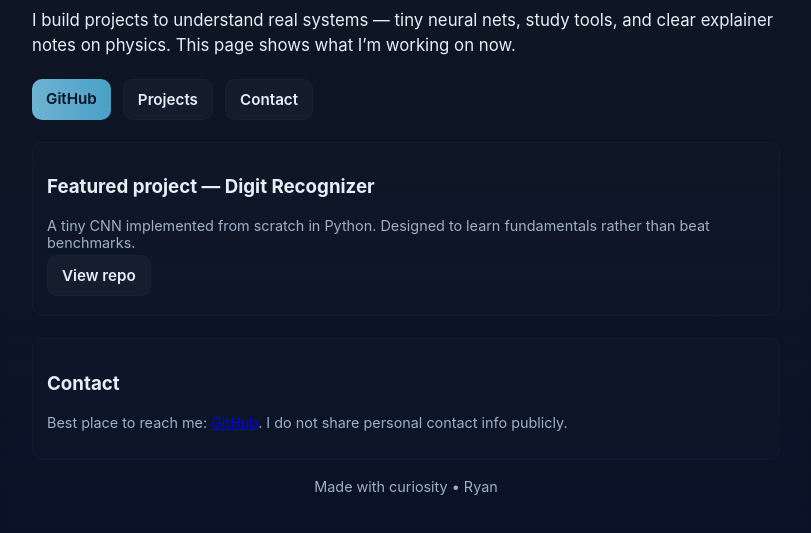
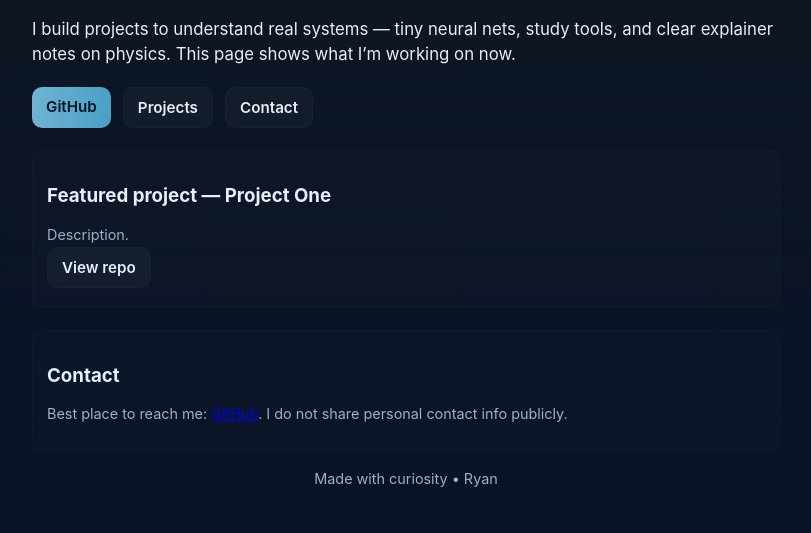
Before and after one commit to RyanGupta-Ataraxia/RyanGupta-Ataraxia.github.io, a plain HTML site: page index.html in a window 1280 px wide. Shown: the part 193-726 px from the top of the page, without its empty margins (234-1045 px from the left). Drawn offline with Linux system fonts and the light colour scheme.

Commit message:
Update featured project and contact GitHub link

```diff
--- a/index.html
+++ b/index.html
@@ -28,14 +28,14 @@
     </div>
 
     <section id="projects" class="card" aria-labelledby="featured-title">
-      <h3 id="featured-title">Featured project — Digit Recognizer</h3>
-      <p class="meta">A tiny CNN implemented from scratch in Python. Designed to learn fundamentals rather than beat benchmarks.</p>
-      <p style="margin-top:8px"><a href="https://github.com/ryangupta-ataraxia/digit-recognizer" target="_blank" class="btn">View repo</a></p>
+      <h3 id="featured-title">Featured project — Project One</h3>
+      <p class="meta">Description.</p>
+      <p style="margin-top:8px"><a href="link_to_project.com" target="_blank" class="btn">View repo</a></p>
     </section>
 
     <section id="contact" class="card" style="display:block;">
       <h3>Contact</h3>
-      <p class="meta">Best place to reach me: <a href="https://github.com/ryangupta-ataraxia" target="_blank">GitHub</a>. I do not share personal contact info publicly.</p>
+      <p class="meta">Best place to reach me: <a href="https://github.com/RyanGupta-Ataraxia" target="_blank">GitHub</a>. I do not share personal contact info publicly.</p>
     </section>
 
     <p class="meta" style="text-align:center;margin-top:18px">Made with curiosity • Ryan</p>
```
